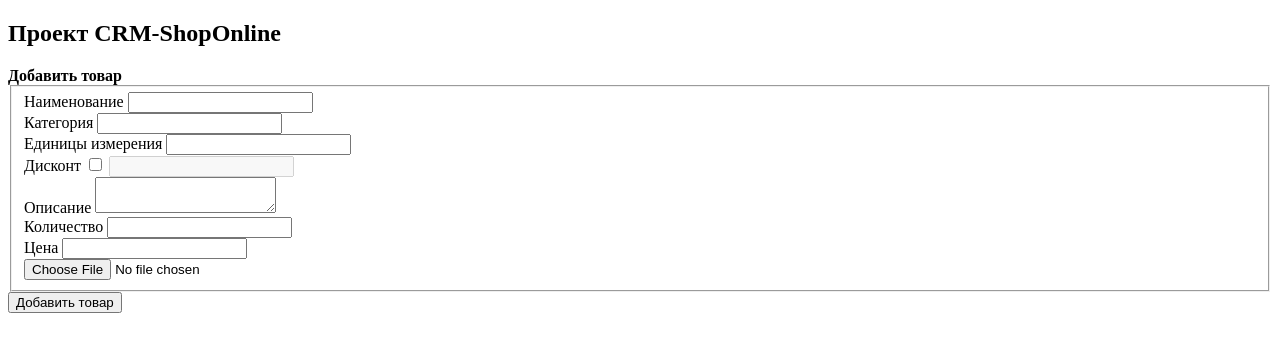
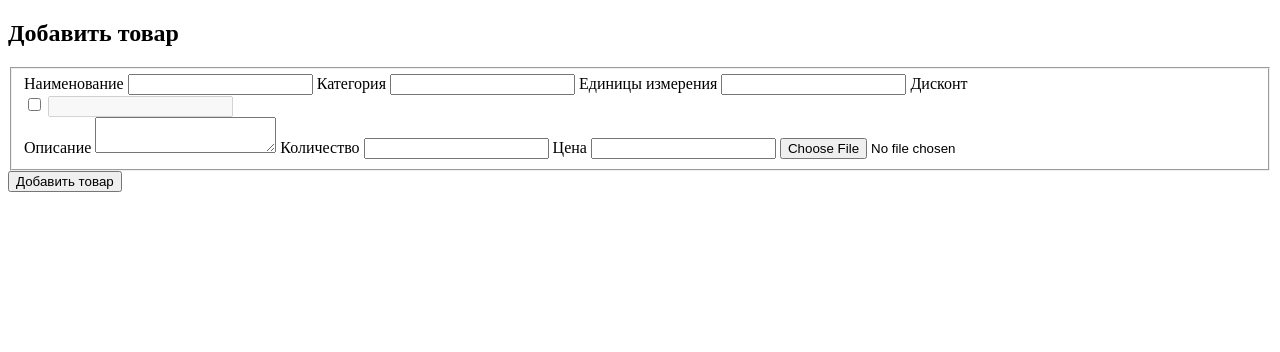
Before and after one commit to yuriykarpoff/CRM-ShopOnline, a plain HTML site: page index.html in a window 1280 px wide. Drawn offline with Linux system fonts and the light colour scheme.

Commit message:
curator's correction

```diff
--- a/index.html
+++ b/index.html
@@ -7,51 +7,38 @@
     <title>CRM-ShopOnline</title>
 </head>
 <body>
-    <main>
-    <section>
-    <h1>Проект  CRM-ShopOnline</h1>
-    <span><b>Добавить товар</b></span>
-    <form action="https://jsonplaceholder.typicode.com/posts" method="POST">
+    <div>
+    <h2>Добавить товар</h2>
+    <form action="https://jsonplaceholder.typicode.com/posts" method="POST" name="addProduct">
         <fieldset>
             <label for="name">Наименование</label>
-            <input type="text" name="name" id="name">
-
-            <br>
+            <input type="text" name="name" id="name" required>
 
             <label for="category">Категория</label>
-            <input type="text" name="category" id="category">
-
-            <br>
+            <input type="text" name="category" id="category" required>
 
             <label for="unit" >Единицы измерения</label>
-            <input type="text" name="unit" id="unit">
-
-            <br>
+            <input type="text" name="unit" id="unit" required>
 
             <label for="discount">Дисконт</label>
-            <input type="checkbox" id="discount" value="discount">
-            <input type="text" name="discount_text" disabled>
+            <div>
+            <input type="checkbox" name="discountBox" aria-label="Добавить скидку на товар">
+            <input type="text" name="discountText" id="discount" disabled>
+            </div>
 
-            <br>
+            <label for="description">Описание</label>
+            <textarea name="description" id="description" required></textarea>
 
-            <label for="description">Описание
-                <textarea name="description" id="description"></textarea>
-            </label>
+            <label for="count">Количество</label>
+            <input type="number" name="count" id="count" required>
 
-            <br>
-            <label for="count">Количество</label>
-            <input type="number" name="count" id="count">
+            <label for="price">Цена</label>
+            <input type="number" name="price" id="price" required>
 
-            <br>
-            <label for="price">Цена</label>
-            <input type="number" name="price" id="price">
-
-            <br>
-            <input type="file">
+            <input type="file" accept="image/png, image/jpg, image/jpeg">
         </fieldset>
             <button type="submit">Добавить товар</button>
     </form>
-    </section>
-    </main>
+    </div>
 </body>
 </html>
```
